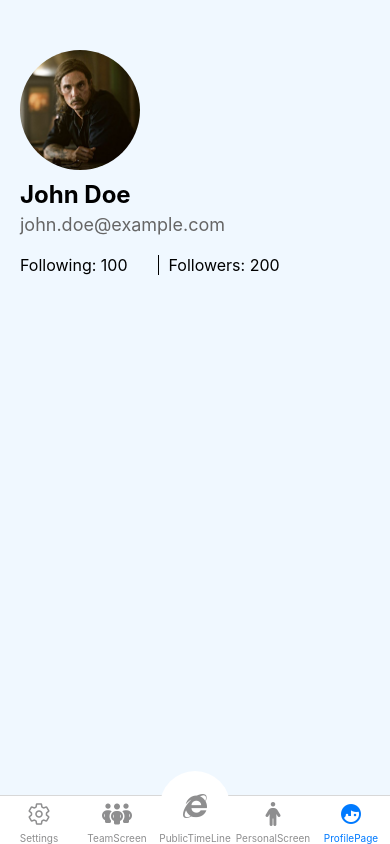
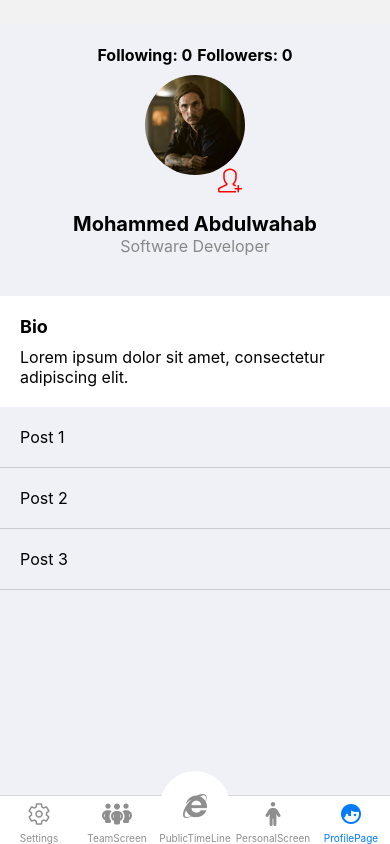
Before and after one commit to Mohammed-Abdulwahab22/Accomplish, a React Native app in the folder accomplish-app/: screen /ProfilePage in a window 390 px wide. Built offline with nearby package versions, Linux system fonts and the light colour scheme.

Commit message:
T4-Made a new profile page design

```diff
--- a/accomplish-app/Screens/ProfilePageScreen.js
+++ b/accomplish-app/Screens/ProfilePageScreen.js
@@ -1,82 +1,180 @@
-import React from 'react';
-import { StyleSheet, View, Text, Image } from 'react-native';
+import React, { useState } from 'react';
+import { StyleSheet, View, Text, Image, TouchableOpacity, FlatList, Modal } from 'react-native';
+import { SimpleLineIcons } from '@expo/vector-icons';
 
 export default function ProfileScreen() {
+  const [isFollowed, setIsFollowed] = useState(false);
+  const [followersCount, setFollowersCount] = useState(0);
+  const [followingCount, setFollowingCount] = useState(0);
+  const [modalVisible, setModalVisible] = useState(false);
+  const [selectedPost, setSelectedPost] = useState(null);
+
+  const toggleFollow = () => {
+    setIsFollowed(!isFollowed);
+    if (isFollowed) {
+      setFollowersCount(prevCount => prevCount - 1);
+    } else {
+      setFollowersCount(prevCount => prevCount + 1);
+    }
+  };
+
+  const posts = [
+    { id: '1', title: 'Post 1', content: 'This is the content of post 1.' },
+    { id: '2', title: 'Post 2', content: 'This is the content of post 2.' },
+    { id: '3', title: 'Post 3', content: 'This is the content of post 3.' },
+    // Add more posts as needed
+  ];
+
+  const renderItem = ({ item }) => (
+    <TouchableOpacity onPress={() => { setSelectedPost(item); setModalVisible(true); }}>
+      <View style={styles.postItem}>
+        <Text style={styles.postTitle}>{item.title}</Text>
+      </View>
+    </TouchableOpacity>
+  );
+
   return (
     <View style={styles.container}>
-      <View style={styles.profileContainer}>
-        <View style={styles.profileInfo}>
-          <View style={styles.imageContainer}>
-            <Image
-              style={styles.profileImage}
-              source={require('../assets/5d709da8-cbe2-4ac7-a9f6-8f127662e86c.jpeg')}
+      <View style={styles.header}>
+        <View style={styles.followCounts}>
+          <Text style={styles.followText}>Following: {followingCount}</Text>
+          <Text style={styles.followText}>Followers: {followersCount}</Text>
+        </View>
+        <Image source={require('../assets/5d709da8-cbe2-4ac7-a9f6-8f127662e86c.jpeg')} style={styles.profilePicture} />
+        <View style={styles.FollowButton}>
+          <TouchableOpacity onPress={toggleFollow}>
+            <SimpleLineIcons
+              name={isFollowed ? "user-following" : "user-follow"}
+              size={24}
+              color={isFollowed ? "black" : "red"}
             />
-          </View>
-          <Text style={styles.name}>John Doe</Text>
-          <Text style={styles.email}>john.doe@example.com</Text>
-
-          <View style={styles.followContainer}>
-            <Text style={styles.followText}>Following: 100</Text>
-            <View style={styles.line} />
-            <Text style={styles.followText}>Followers: 200</Text>
+          </TouchableOpacity>
+        </View>
+        <Text style={styles.nameText}>Mohammed Abdulwahab</Text>
+        <Text style={styles.titleText}>Software Developer</Text>
+      </View>
+      <View style={styles.infoContainer}>
+        <Text style={styles.infoText}>Bio</Text>
+        <Text style={styles.bioText}>
+          Lorem ipsum dolor sit amet, consectetur adipiscing elit.
+        </Text>
+      </View>
+      <FlatList
+        data={posts}
+        renderItem={renderItem}
+        keyExtractor={item => item.id}
+        style={styles.flatList}
+      />
+      <Modal
+        animationType="slide"
+        transparent={true}
+        visible={modalVisible}
+        onRequestClose={() => { setModalVisible(false); }}>
+        <View style={styles.modalContainer}>
+          <View style={styles.modalContent}>
+            <Text style={styles.modalTitle}>{selectedPost?.title}</Text>
+            <Text style={styles.modalText}>{selectedPost?.content}</Text>
+            <TouchableOpacity onPress={() => setModalVisible(false)} style={styles.closeButton}>
+              <Text style={styles.closeButtonText}>Close</Text>
+            </TouchableOpacity>
           </View>
         </View>
-
-
-      </View>
+      </Modal>
     </View>
   );
 }
 
 const styles = StyleSheet.create({
   container: {
+    top: 25,
     flex: 1,
-    backgroundColor: '#f0f8ff',
+    backgroundColor: '#F0F1F6',
+    alignItems: 'center',
   },
-  profileContainer: {
+  header: {
+    alignItems: 'center',
+    margin: 20,
+  },
+  followCounts: {
     flexDirection: 'row',
-    paddingHorizontal: 20,
-    paddingTop: 50,
-  },
-  profileInfo: {
-    flex: 1,
-  },
-  imageContainer: {
+    justifyContent: 'space-between',
+    width: '80%',
     marginBottom: 10,
-  },
-  profileImage: {
-    width: 120,
-    height: 120,
-    borderRadius: 60,
-  },
-  name: {
-    fontSize: 24,
-    fontWeight: 'bold',
-    marginBottom: 5,
-  },
-  email: {
-    fontSize: 18,
-    color: '#666',
-    marginBottom: 20,
-  },
-  followContainer: {
-    flexDirection: 'row',
-    alignItems: 'center',
-    marginBottom: 20,
   },
   followText: {
     fontSize: 16,
-    marginRight: 20,
+    fontWeight: 'bold',
   },
-  line: {
-    height: '100%',
-    width: 1,
-    backgroundColor: 'black',
-    marginHorizontal: 10,
+  profilePicture: {
+    width: 100,
+    height: 100,
+    borderRadius: 50,
   },
-  flatListContainer: {
+  nameText: {
+    fontSize: 20,
+    fontWeight: 'bold',
+    marginTop: 10,
+  },
+  titleText: {
+    fontSize: 16,
+    color: '#888',
+  },
+  infoContainer: {
+    marginTop: 20,
+    padding: 20,
+    backgroundColor: '#fff',
+  },
+  infoText: {
+    fontSize: 18,
+    fontWeight: 'bold',
+    marginBottom: 10,
+  },
+  bioText: {
+    fontSize: 16,
+  },
+  flatList: {
+    width: '100%',
+  },
+  postItem: {
+    padding: 20,
+    borderBottomWidth: 1,
+    borderBottomColor: '#ccc',
+  },
+  postTitle: {
+    fontSize: 16,
+  },
+  modalContainer: {
     flex: 1,
-    marginLeft: 20,
+    justifyContent: 'center',
+    alignItems: 'center',
+    backgroundColor: 'rgba(0, 0, 0, 0.5)',
   },
-
+  modalContent: {
+    backgroundColor: '#fff',
+    padding: 20,
+    borderRadius: 10,
+    alignItems: 'center',
+  },
+  modalTitle: {
+    fontSize: 20,
+    fontWeight: 'bold',
+    marginBottom: 10,
+  },
+  modalText: {
+    fontSize: 16,
+    marginBottom: 20,
+  },
+  closeButton: {
+    backgroundColor: '#ccc',
+    padding: 10,
+    borderRadius: 5,
+  },
+  closeButtonText: {
+    fontSize: 16,
+    fontWeight: 'bold',
+  },
+  FollowButton: {
+    bottom: 8,
+    left: 35,
+  },
 });
```
